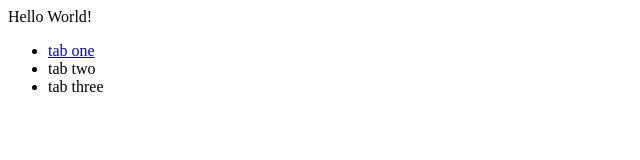
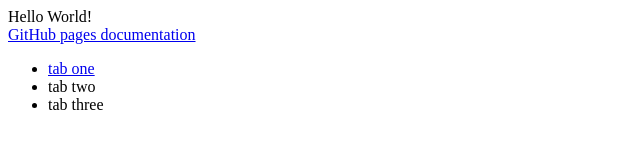
Before and after one commit to Kevin-exe/Kevin-exe.github.io, a plain HTML site: page index.html in a window 1280 px wide. Shown: the whole page, without its empty margins (0-640 px from the left). Drawn offline with Linux system fonts and the light colour scheme.

Commit message:
Added link for github pages documentation

```diff
--- a/index.html
+++ b/index.html
@@ -6,6 +6,7 @@
 	</head>
 	<body>
 		<div>Hello World!</div>
+		<a href="https://docs.github.com/en/github/working-with-github-pages/about-github-pages">GitHub pages documentation</a>
 		<ul>
 			<li>
 				<a href="pageTwo">tab one</a>
```
